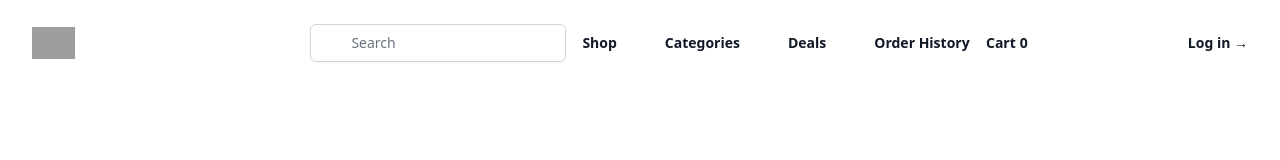
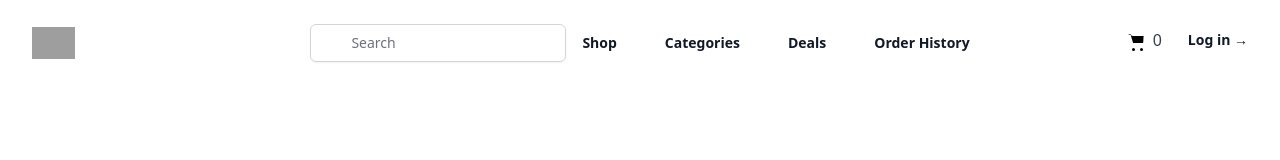
Before and after one commit to nmemarcoding/SnapSell, a React (Create React App) app in the folder client/: page / in a window 1280 px wide. Shown: the top 160 px of the page. Built offline with nearby package versions, Linux system fonts and the light colour scheme; grey boxes are pictures that could not be loaded.

Commit message:
shopping cart icon next to the menuebar in mobile view

```diff
--- a/client/package.json
+++ b/client/package.json
@@ -3,6 +3,7 @@
   "version": "0.1.0",
   "private": true,
   "dependencies": {
+    "@fortawesome/react-fontawesome": "^0.2.0",
     "@headlessui/react": "^1.7.14",
     "@heroicons/react": "^2.0.18",
     "@tailwindcss/forms": "^0.5.3",
--- a/client/src/components/Navbar/Navbar.js
+++ b/client/src/components/Navbar/Navbar.js
@@ -1,6 +1,6 @@
 import { useState } from 'react';
 import { Dialog } from '@headlessui/react';
-import { Bars3Icon, XMarkIcon} from '@heroicons/react/24/outline';
+import { Bars3Icon, XMarkIcon } from '@heroicons/react/24/outline';
 import { Link } from 'react-router-dom';
 import useStore from '../../store';
 
@@ -41,13 +41,10 @@ export default function Navbar() {
 
   return (
     <header className="">
-
       <nav className="flex items-center justify-between p-6 lg:px-8" aria-label="Global">
-
         <div className="flex lg:flex-1">
-
           <Link to="/" className="text-sm font-semibold leading-6 text-gray-900">
-          <span className="sr-only">Your Company</span>
+            <span className="sr-only">Your Company</span>
             <img
               className="h-8 w-auto"
               src="https://tailwindui.com/img/logos/mark.svg?color=indigo&shade=600"
@@ -58,7 +55,6 @@ export default function Navbar() {
         <div className="hidden lg:block mr-4">
           <div className="relative rounded-md shadow-sm">
             <div className="absolute inset-y-0 left-0 pl-3 flex items-center pointer-events-none">
-
               <label htmlFor="search" className="sr-only">
                 Search
               </label>
@@ -77,6 +73,22 @@ export default function Navbar() {
           </div>
         </div>
         <div className="flex lg:hidden">
+          <Link to="/cart" className=" text-gray-700">
+            <button
+              type="button"
+              className="-m-2.5 inline-flex items-center justify-center rounded-md p-2.5 text-gray-700 mr-4"
+
+            >
+            <svg xmlns="http://www.w3.org/2000/svg" viewBox="0 0 24 24" width="24" height="24">
+              <path fill="none" d="M0 0h24v24H0z"/>
+              <path d="M3 6h2.4l2.52 8.4c.108.36.468.6.852.6h8.592c.384 0 .744-.24.852-.6L18.6 8H7.8"/>
+              <circle cx="8.5" cy="21.5" r="1.5"/>
+              <circle cx="16.5" cy="21.5" r="1.5"/>
+              <path d="M6 10h12"/>
+            </svg>
+            <span className="ml-1">{cartQuantity}</span>
+            </button>
+          </Link>
 
           <button
             type="button"
@@ -86,9 +98,7 @@ export default function Navbar() {
             <span className="sr-only">Open main menu</span>
             <Bars3Icon className="h-6 w-6" aria-hidden="true" />
           </button>
-
         </div>
-
         <div className="hidden lg:flex lg:gap-x-12">
           {navigation.map((item) => (
             <a key={item.name} href={item.href} className="text-sm font-semibold leading-6 text-gray-900">
@@ -97,9 +107,21 @@ export default function Navbar() {
           ))}
         </div>
         <div className="hidden lg:flex lg:flex-1 lg:justify-end">
-          <Link to="/cart" className="text-sm font-semibold leading-6 text-gray-900 mr-40">
-            <span aria-hidden="true">Cart</span>
-            <span className="ml-1">{cartCount}</span>
+          <Link to="/cart" className=" text-gray-700">
+                <button
+                  type="button"
+                  className="-m-2.5 inline-flex items-center justify-center rounded-md p-2.5 text-gray-700 mr-4"
+
+                >
+                <svg xmlns="http://www.w3.org/2000/svg" viewBox="0 0 24 24" width="24" height="24">
+                  <path fill="none" d="M0 0h24v24H0z"/>
+                  <path d="M3 6h2.4l2.52 8.4c.108.36.468.6.852.6h8.592c.384 0 .744-.24.852-.6L18.6 8H7.8"/>
+                  <circle cx="8.5" cy="21.5" r="1.5"/>
+                  <circle cx="16.5" cy="21.5" r="1.5"/>
+                  <path d="M6 10h12"/>
+                </svg>
+                <span className="ml-1">{cartQuantity}</span>
+                </button>
           </Link>
           {isLoggedIn ? (
             <a href="#" className="text-sm font-semibold leading-6 text-gray-900" onClick={handleLogout}>
@@ -111,7 +133,6 @@ export default function Navbar() {
             </a>
           )}
         </div>
-
       </nav>
       <Dialog as="div" className="" open={mobileMenuOpen} onClose={setMobileMenuOpen}>
         <div className="fixed inset-0 z-50" />
@@ -149,9 +170,21 @@ export default function Navbar() {
             </ul>
           </div>
           <div className="mt-6">
-            <Link to="/cart" className="block px-4 py-3 text-sm font-semibold leading-6 text-gray-900">
-              <span aria-hidden="true">Cart</span>
+            <Link to="/cart" className=" text-gray-700">
+              <button
+                type="button"
+                className="-m-2.5 inline-flex items-center justify-center rounded-md p-2.5 text-gray-700 mr-4"
+
+              >
+              <svg xmlns="http://www.w3.org/2000/svg" viewBox="0 0 24 24" width="24" height="24">
+                <path fill="none" d="M0 0h24v24H0z"/>
+                <path d="M3 6h2.4l2.52 8.4c.108.36.468.6.852.6h8.592c.384 0 .744-.24.852-.6L18.6 8H7.8"/>
+                <circle cx="8.5" cy="21.5" r="1.5"/>
+                <circle cx="16.5" cy="21.5" r="1.5"/>
+                <path d="M6 10h12"/>
+              </svg>
               <span className="ml-1">{cartQuantity}</span>
+              </button>
             </Link>
           </div>
           <div className="mt-6">
@@ -168,7 +201,6 @@ export default function Navbar() {
           <div className="mt-6">
             <div className="relative rounded-md shadow-sm">
               <div className="absolute inset-y-0 left-0 pl-3 flex items-center pointer-events-none">
-
                 <label htmlFor="search" className="sr-only">
                   Search
                 </label>
```
Also changed, not shown: client/public/icons/cart.png (added), 1 other file (tests, documents, lock files or other folders).
